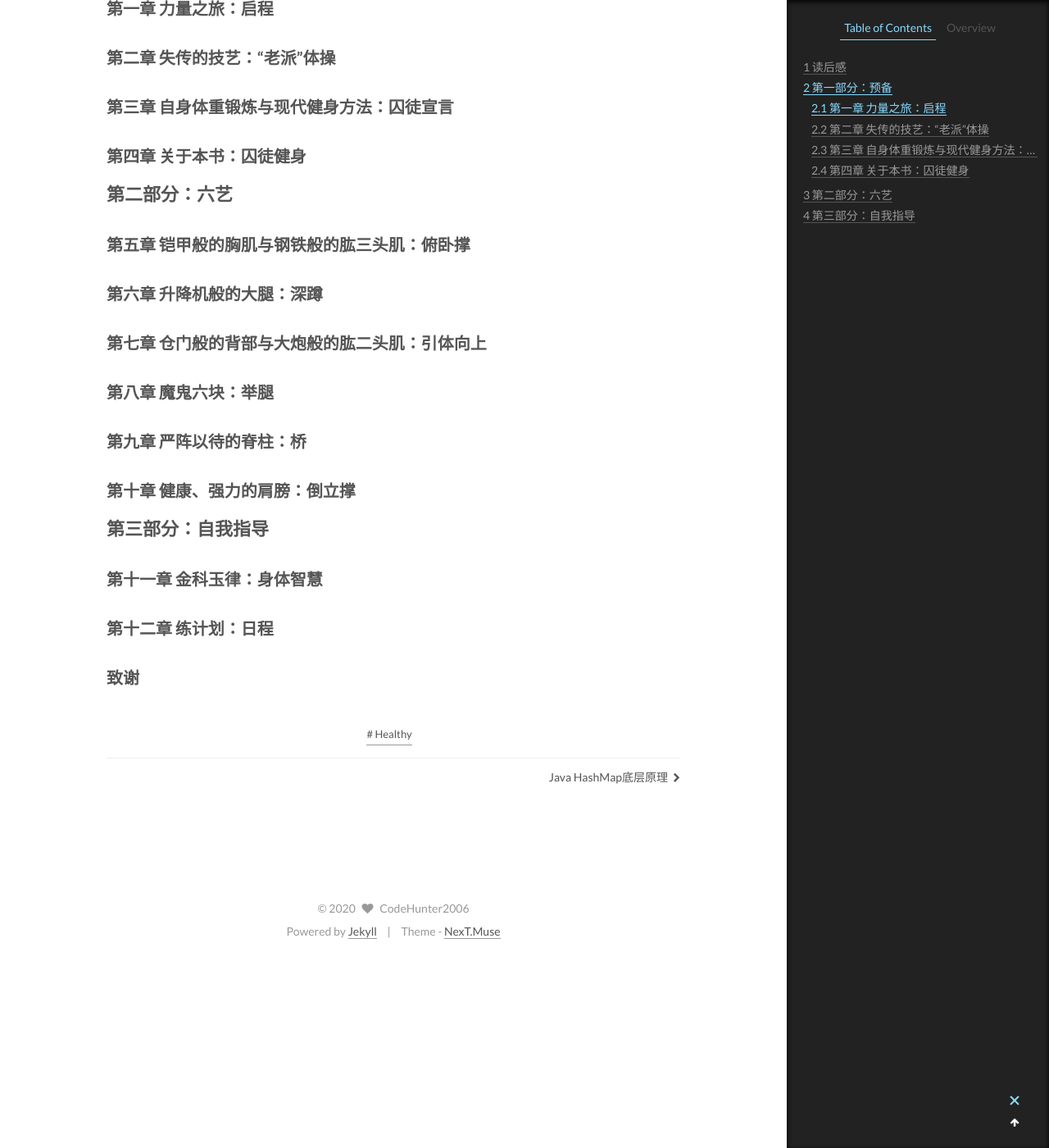
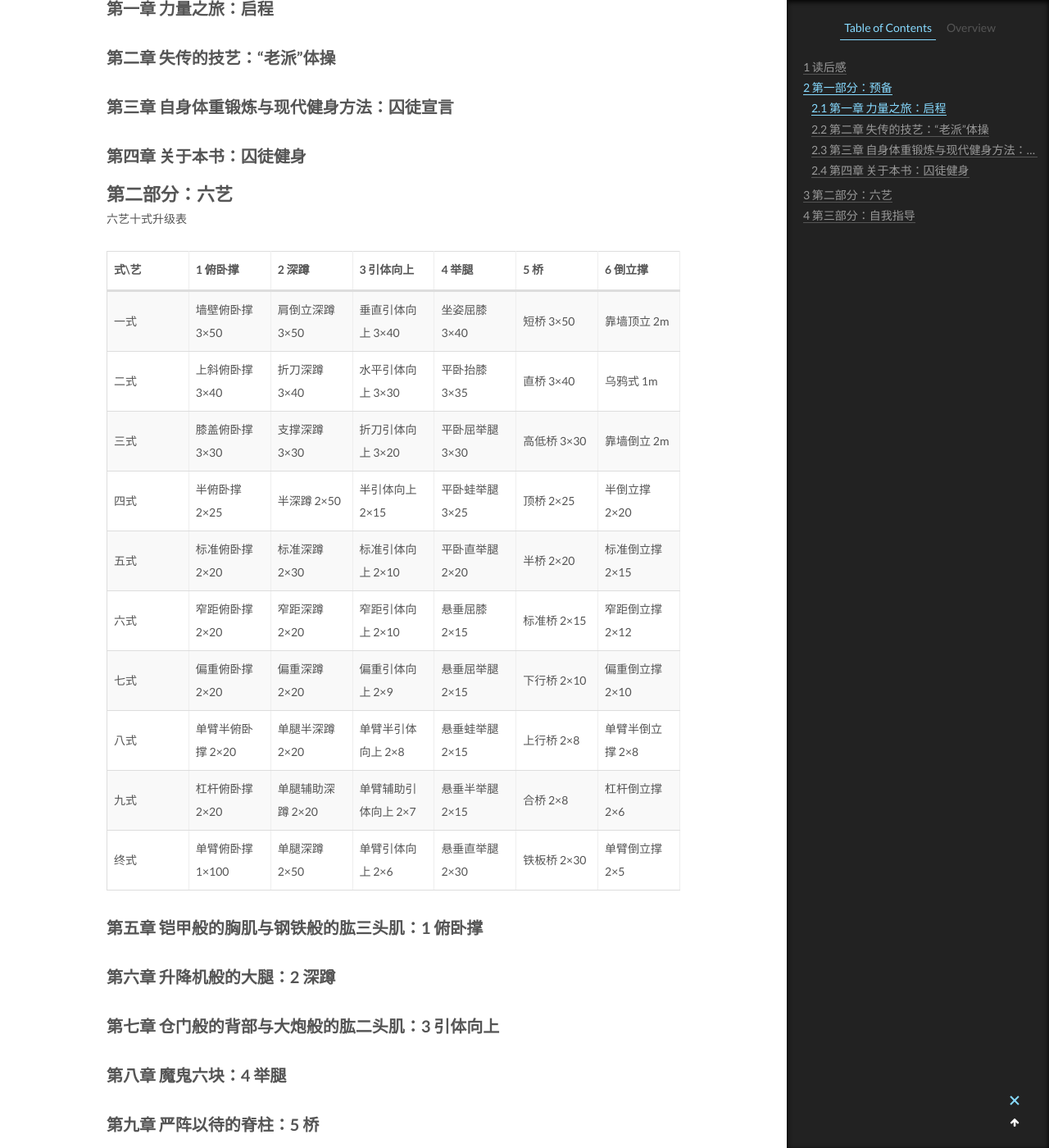
Before and after one commit to CodeHunter2006/CodeHunter2006.github.io, a Jekyll site: the page built from _posts/2020-06-20-Convict_Conditioning.md, in a window 1280 px wide and 1400 px high, scrolled down 1950 px. Shown: the whole window at 82% size. Built offline with Jekyll 4.4.1, drawn with Linux system fonts in a browser that asks for light colours; some of the changed text lies outside the part shown.

Commit message:
[doc]: add contents.

```diff
--- a/_posts/2020-06-20-Convict_Conditioning.md
+++ b/_posts/2020-06-20-Convict_Conditioning.md
@@ -34,22 +34,82 @@ tags: Healthy
 
 # 第二部分：六艺
 
-## 第五章 铠甲般的胸肌与钢铁般的肱三头肌：俯卧撑
+六艺十式升级表
 
-## 第六章 升降机般的大腿：深蹲
+| 式\艺 | 1 俯卧撑          | 2 深蹲            | 3 引体向上           | 4 举腿          | 5 桥        | 6 倒立撑         |
+| ----- | ----------------- | ----------------- | -------------------- | --------------- | ----------- | ---------------- |
+| 一式  | 墙壁俯卧撑 3×50   | 肩倒立深蹲 3×50   | 垂直引体向上 3×40    | 坐姿屈膝 3×40   | 短桥 3×50   | 靠墙顶立 2m      |
+| 二式  | 上斜俯卧撑 3×40   | 折刀深蹲 3×40     | 水平引体向上 3×30    | 平卧抬膝 3×35   | 直桥 3×40   | 乌鸦式 1m        |
+| 三式  | 膝盖俯卧撑 3×30   | 支撑深蹲 3×30     | 折刀引体向上 3×20    | 平卧屈举腿 3×30 | 高低桥 3×30 | 靠墙倒立 2m      |
+| 四式  | 半俯卧撑 2×25     | 半深蹲 2×50       | 半引体向上 2×15      | 平卧蛙举腿 3×25 | 顶桥 2×25   | 半倒立撑 2×20    |
+| 五式  | 标准俯卧撑 2×20   | 标准深蹲 2×30     | 标准引体向上 2×10    | 平卧直举腿 2×20 | 半桥 2×20   | 标准倒立撑 2×15  |
+| 六式  | 窄距俯卧撑 2×20   | 窄距深蹲 2×20     | 窄距引体向上 2×10    | 悬垂屈膝 2×15   | 标准桥 2×15 | 窄距倒立撑 2×12  |
+| 七式  | 偏重俯卧撑 2×20   | 偏重深蹲 2×20     | 偏重引体向上 2×9     | 悬垂屈举腿 2×15 | 下行桥 2×10 | 偏重倒立撑 2×10  |
+| 八式  | 单臂半俯卧撑 2×20 | 单腿半深蹲 2×20   | 单臂半引体向上 2×8   | 悬垂蛙举腿 2×15 | 上行桥 2×8  | 单臂半倒立撑 2×8 |
+| 九式  | 杠杆俯卧撑 2×20   | 单腿辅助深蹲 2×20 | 单臂辅助引体向上 2×7 | 悬垂半举腿 2×15 | 合桥 2×8    | 杠杆倒立撑 2×6   |
+| 终式  | 单臂俯卧撑 1×100  | 单腿深蹲 2×50     | 单臂引体向上 2×6     | 悬垂直举腿 2×30 | 铁板桥 2×30 | 单臂倒立撑 2×5   |
 
-## 第七章 仓门般的背部与大炮般的肱二头肌：引体向上
+## 第五章 铠甲般的胸肌与钢铁般的肱三头肌：1 俯卧撑
 
-## 第八章 魔鬼六块：举腿
+## 第六章 升降机般的大腿：2 深蹲
 
-## 第九章 严阵以待的脊柱：桥
+## 第七章 仓门般的背部与大炮般的肱二头肌：3 引体向上
 
-## 第十章 健康、强力的肩膀：倒立撑
+## 第八章 魔鬼六块：4 举腿
+
+## 第九章 严阵以待的脊柱：5 桥
+
+## 第十章 健康、强力的肩膀：6 倒立撑
 
 # 第三部分：自我指导
 
 ## 第十一章 金科玉律：身体智慧
 
+### 动作节奏
+
+对我的所有学生，我都建议 2 秒下、2 秒上、在结束姿势中暂停 1 秒的练习节奏。你应该在所有系列中保持这一速度，至少到第五式。
+
+以 2-1-2 式的节奏练习，好处很多。首先，这样有助于保护关节，培养健康的软组织——只有强壮的关节才能更好地应付爆发式的动作。其次，这有助于培养训练者的控制力、协调性，还有强力的身心连接。再次，慢动作有助于你更快地变强变大，因为没有惯性捣乱，压力会完全地施加在肌肉和关节上，这会强迫它们不断发展。
+
+最后，慢动作会使那些看起来很轻松的动作变得很难。(20 秒做 10 次俯卧撑与 1 分钟做 10 次俯卧撑，哪个更难?)这意味着你可以利用那些危险极小的治疗性动作，收获更多的健康和力量，并培养训练势头，让后面几式变得更容易。
+
+但是，你无需永远保持这个节奏。如果你是一步步锻炼过来的，那么在第五式之后把动作做得快一点儿也不错。事实证明，在最后的几式中，要完美地保持这一节奏也几乎不再可能。
+
+### 强度
+
+- 努力训练是实现目标的关键所在，但在自身体重训练的语境中，“努力”并不意味着精疲力竭。
+- 每个动作的初级标准通常大约是 5 次反复。如果你并不能在姿势正确的情况下做多次反复，但还挣扎着做，那你很可能受伤。如果你还没有达到某一式的初级标准，那就回到前一式的训练，努力让自己的姿势完美，增加反复次数，并想办法增加该练习的难度。当你感觉准备好后再尝试下一式。
+
 ## 第十二章 练计划：日程
 
+### 初试身手
+
+| 周一             | 周二 | 周三 | 周四 | 周五               | 周六 | 周日 |
+| ---------------- | ---- | ---- | ---- | ------------------ | ---- | ---- |
+| 俯卧撑<br>2~3 组 | 无   | 无   | 无   | 引体向上<br>2~3 组 | 无   | 无   |
+| 举腿<br>2~3 组   | 无   | 无   | 无   | 深蹲<br>2~3 组     | 无   | 无   |
+
+- 刚开始训练时，身体还不太适应，酸痛的肌肉会非常妨碍你。该计划为训练者提供了很长的恢复时间。
+- 这个计划只包括六艺中的四艺。只有在这些基本动作对你而言已是驾轻就熟之时，你才可以尝试桥和倒立撑—它们对肌肉和关节的要求更高一些。
+- 肌肉比关节适应得快。对刚接触这些动作的软组织而言，该计划给它们留下了充足的发展时间。
+- 在十式的前期阶段使用该计划或相似的计划。等这四艺都练到第六式之后，就可以移步下一个计划了。
+
+### 渐入佳境
+
+| 周一           | 周二 | 周三             | 周四 | 周五           | 周六 | 周日 |
+| -------------- | ---- | ---------------- | ---- | -------------- | ---- | ---- |
+| 俯卧撑<br>2 组 | 无   | 引体向上<br>2 组 | 无   | 倒立撑<br>2 组 | 无   | 无   |
+| 举腿<br>2 组   | 无   | 深蹲<br>2 组     | 无   | 桥<br>2 组     | 无   | 无   |
+
+### 炉火纯青
+
+| 周一               | 周二         | 周三             | 周四           | 周五           | 周六             | 周日 |
+| ------------------ | ------------ | ---------------- | -------------- | -------------- | ---------------- | ---- |
+| 引体向上<br>2~3 组 | 桥<br>2~3 组 | 倒立撑<br>2~3 组 | 举腿<br>2~3 组 | 深蹲<br>2~3 组 | 俯卧撑<br>2~3 组 | 无   |
+
+- 这套计划非常适合闲暇时间不多的人。每天通常只需六七分钟即可完成锻炼。
+- 由于不会连续两天锻炼上身或下身，所以身体会恢复得很快。六艺以最有效率的方式轮流上场。
+- 想获得力量并征服六艺十式的训练者，使用这套计划会立竿见影。由于一天只练一种动作，因而训练者可以心无旁鹜，全力以赴。
+- 要记住，不管你的状态有多好，不管按照什么计划训练，都要保证每周至少有一天的休息时间。
+
 ## 致谢
```
